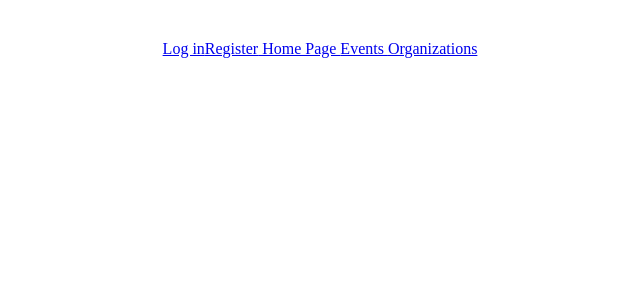
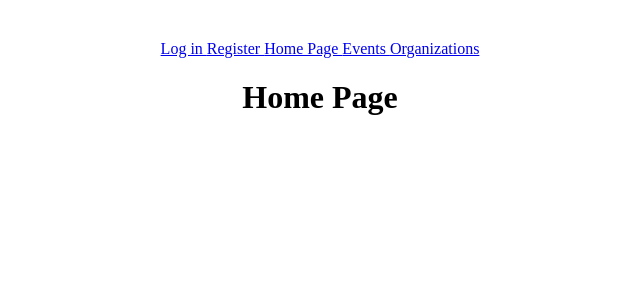
Before and after one commit to GuerreiroSK/VHUB2.0, a React (Vite) app in the folder apps/client/: page /homepage in a window 1280 px wide. Shown: the top 300 px of the page, without its empty margins (320-960 px from the left). Built offline with nearby package versions, Linux system fonts and the light colour scheme.

Commit message:
feat: add HomePage and OrganizationsPage routes

```diff
--- a/apps/client/src/App.tsx
+++ b/apps/client/src/App.tsx
@@ -5,9 +5,10 @@ import Navbar from './components/Navbar.tsx';
 import EventsPage from './pages/EventsPage.tsx';
 import LoginPage from './pages/LoginPage';
 import RegisterPage from './pages/RegisterPage.tsx';
+import OrganizationsPage from './pages/OrganizationsPage.tsx';
+import HomePage from './pages/HomePage.tsx';
 
 import './App.css';
-
 
 function App() {
 
@@ -16,8 +17,10 @@ function App() {
       <BrowserRouter>
         <Navbar />
            <Routes>
+            <Route path="/homepage" element={<HomePage />} />
+            <Route path="/login" element={<LoginPage />} />
+            <Route path="/organizations" element={<OrganizationsPage />} />
             <Route path="/events" element={<EventsPage />} />
-            <Route path="/login" element={<LoginPage />} />
             <Route path="/register" element={<RegisterPage />} />
           </Routes>
       </BrowserRouter>
--- a/apps/client/src/components/Navbar.tsx
+++ b/apps/client/src/components/Navbar.tsx
@@ -7,9 +7,9 @@ function Navbar() {
 
     return (
         <div>
-            {user ? <span>Logged in as: {user.name}</span> : <Link to = "/login">Log in</Link>}
-            {user ? <button onClick={logout}>Log out</button> : <Link to = "/register">Register</Link>}
-            <Link to="/"> Home Page </Link>
+            {user ? <span>Logged in as: {user.name}</span> : <Link to = "/login"> Log in </Link>}
+            {user ? <button onClick={logout}>Log out</button> : <Link to = "/register"> Register </Link>}
+            <Link to="/homepage"> Home Page </Link>
             <Link to="/events"> Events </Link>
             <Link to="/organizations"> Organizations </Link>
 
--- /dev/null
+++ b/apps/client/src/pages/HomePage.tsx
@@ -0,0 +1,10 @@
+function HomePage () {
+
+    return(
+        <>
+            <h1>Home Page</h1>
+        </>
+    )
+}
+
+export default HomePage
--- /dev/null
+++ b/apps/client/src/pages/OrganizationsPage.tsx
@@ -0,0 +1,10 @@
+function OrganizationsPage () {
+
+    return(
+        <>
+            <h1>Organizations Page</h1>
+        </>
+    )
+}
+
+export default OrganizationsPage
```
